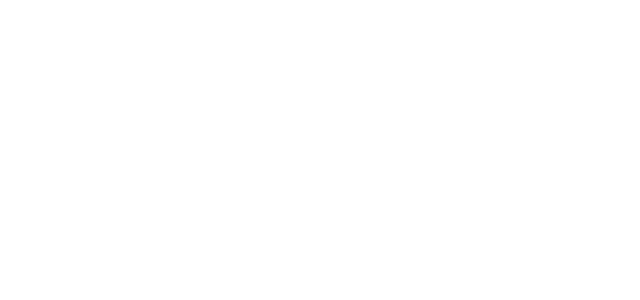
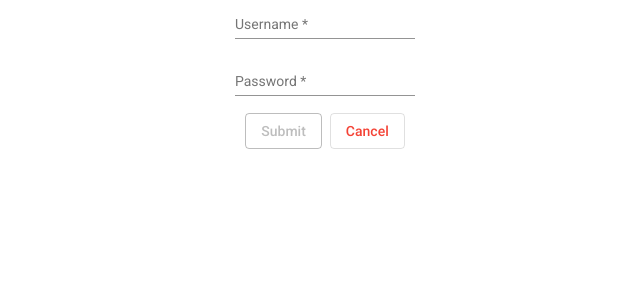
Before and after one commit to david4konecny/effort-frontend, an Angular app: page /signup in a window 1280 px wide. Before the commit this address led to /. Shown: the top 300 px of the page, without its empty margins (245-885 px from the left). Built offline with nearby package versions, Linux system fonts and the light colour scheme.

Commit message:
add signup page

```diff
--- a/src/app/app-routing.module.ts
+++ b/src/app/app-routing.module.ts
@@ -8,11 +8,13 @@ import { TodayComponent } from './today/today.component';
 import { LoginComponent } from './auth/login/login.component';
 import { AuthGuard } from './auth/guard/auth.guard';
 import { UserComponent } from './user/user/user.component';
+import { SignupComponent } from './auth/signup/signup.component';
 
 
 const routes: Routes = [
   { path: '', component: HomeComponent },
   { path: 'login', component: LoginComponent },
+  { path: 'signup', component: SignupComponent },
   { path: 'dashboard', component: DashboardComponent, canActivate: [AuthGuard], children: [
       { path: '', children: [
           { path: '', component: TodayComponent },
--- a/src/app/app.module.ts
+++ b/src/app/app.module.ts
@@ -45,6 +45,7 @@ import { MatProgressSpinnerModule } from '@angular/material/progress-spinner';
 import { UserComponent } from './user/user/user.component';
 import { MatDividerModule } from '@angular/material/divider';
 import { DragDropModule } from '@angular/cdk/drag-drop';
+import { SignupComponent } from './auth/signup/signup.component';
 
 @NgModule({
   declarations: [
@@ -65,7 +66,8 @@ import { DragDropModule } from '@angular/cdk/drag-drop';
     LoginComponent,
     HomeComponent,
     TodayComponent,
-    UserComponent
+    UserComponent,
+    SignupComponent
   ],
     imports: [
         BrowserModule,
--- a/src/app/auth/service/auth.service.ts
+++ b/src/app/auth/service/auth.service.ts
@@ -2,6 +2,7 @@ import { Injectable } from '@angular/core';
 import { Observable } from 'rxjs';
 import { HttpClient, HttpHeaders } from '@angular/common/http';
 import { tap, map } from 'rxjs/operators';
+import { User } from 'src/app/user/user';
 
 @Injectable({
   providedIn: 'root'
@@ -46,6 +47,10 @@ export class AuthService {
     );
   }
 
+  signup(user: User): Observable<User> {
+    return this.http.post<User>(this.url, user);
+  }
+
   logout() {
     this.isAuthenticated = false;
   }
--- /dev/null
+++ b/src/app/auth/signup/signup.component.html
@@ -0,0 +1,28 @@
+<div class="container">
+
+  <form [formGroup]="form" class="text-center">
+
+    <div>
+      <mat-form-field>
+        <mat-label>Username</mat-label>
+        <input matInput type="text" formControlName="username" required>
+      </mat-form-field>
+    </div>
+
+    <div>
+      <mat-form-field>
+        <mat-label>Password</mat-label>
+        <input matInput type="password" formControlName="password" required>
+      </mat-form-field>
+    </div>
+
+    <div>
+      <button type="submit" (click)="onSubmit()" [disabled]="!form.valid" mat-stroked-button
+        color="primary">Submit</button>
+      <button type="button" (click)="onCancel()" mat-stroked-button color="warn"
+        style="margin-left: 0.5rem;">Cancel</button>
+    </div>
+
+  </form>
+
+</div>
--- /dev/null
+++ b/src/app/auth/signup/signup.component.ts
@@ -0,0 +1,49 @@
+import { Component, OnInit } from '@angular/core';
+import { AuthService } from '../service/auth.service';
+import { FormGroup, FormBuilder, Validators } from '@angular/forms';
+import { User } from 'src/app/user/user';
+import { Router } from '@angular/router';
+
+@Component({
+  selector: 'app-signup',
+  templateUrl: './signup.component.html',
+  styleUrls: ['./signup.component.css']
+})
+export class SignupComponent implements OnInit {
+  form: FormGroup;
+
+  constructor(
+    private authService: AuthService,
+    private formBuilder: FormBuilder,
+    private router: Router
+  ) { }
+
+  ngOnInit(): void {
+    this.setupForm();
+  }
+
+  private setupForm() {
+    this.form = this.formBuilder.group({
+      username: ['', Validators.required],
+      password: ['', Validators.required]
+    })
+  }
+
+  onSubmit() {
+    const user = { id: 0, username: this.form.value.username, password: this.form.value.password } as User;
+    this.authService.signup(user).subscribe(
+      next => {
+        this.authService.login(user.username, user.password).subscribe(
+          next => {
+            this.router.navigate(['dashboard']);
+          }
+        );
+      }
+    );
+  }
+
+  onCancel() {
+    this.router.navigate(['']);
+  }
+
+}
--- /dev/null
+++ b/src/app/user/user.ts
@@ -0,0 +1,5 @@
+export interface User {
+    id: number,
+    username: string,
+    password: string
+}
--- a/src/app/user/user/user.component.css
+++ b/src/app/user/user/user.component.css
@@ -0,0 +1,4 @@
+#options-list {
+    width: 50%;
+    margin-bottom: 1rem;
+}
--- a/src/app/user/user/user.component.html
+++ b/src/app/user/user/user.component.html
@@ -1 +1,11 @@
-<p>user works!</p>
+<div class="text-center" style="margin-top: 3rem;">
+
+    <h1>{{ username }}</h1>
+
+    <mat-action-list id="options-list" class="mx-auto">
+        <button mat-list-item>Change username</button>
+        <button mat-list-item>Logout</button>
+        <button mat-list-item>Delete account</button>
+    </mat-action-list>
+
+</div>
--- a/src/app/user/user/user.component.ts
+++ b/src/app/user/user/user.component.ts
@@ -1,4 +1,5 @@
 import { Component, OnInit } from '@angular/core';
+import { AuthService } from 'src/app/auth/service/auth.service';
 
 @Component({
   selector: 'app-user',
@@ -6,10 +7,24 @@ import { Component, OnInit } from '@angular/core';
   styleUrls: ['./user.component.css']
 })
 export class UserComponent implements OnInit {
+  username = '';
 
-  constructor() { }
+  constructor(
+    private authService: AuthService
+  ) { }
 
   ngOnInit(): void {
+    this.loadUserInfo();
+  }
+
+  private loadUserInfo() {
+    if (this.authService.username) {
+      this.username = this.authService.username;
+    } else {
+      this.authService.getUsername().subscribe(
+        next => this.username = next
+      );
+    }
   }
 
 }
```
Also changed, not shown: src/app/auth/signup/signup.component.css (added), 1 other file (tests, documents, lock files or other folders).
